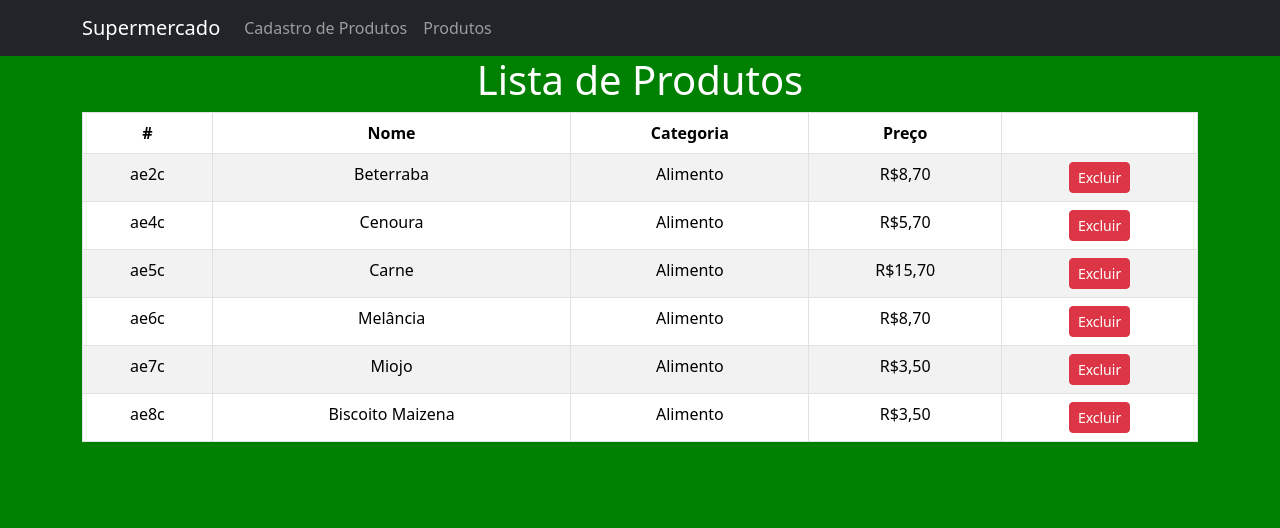
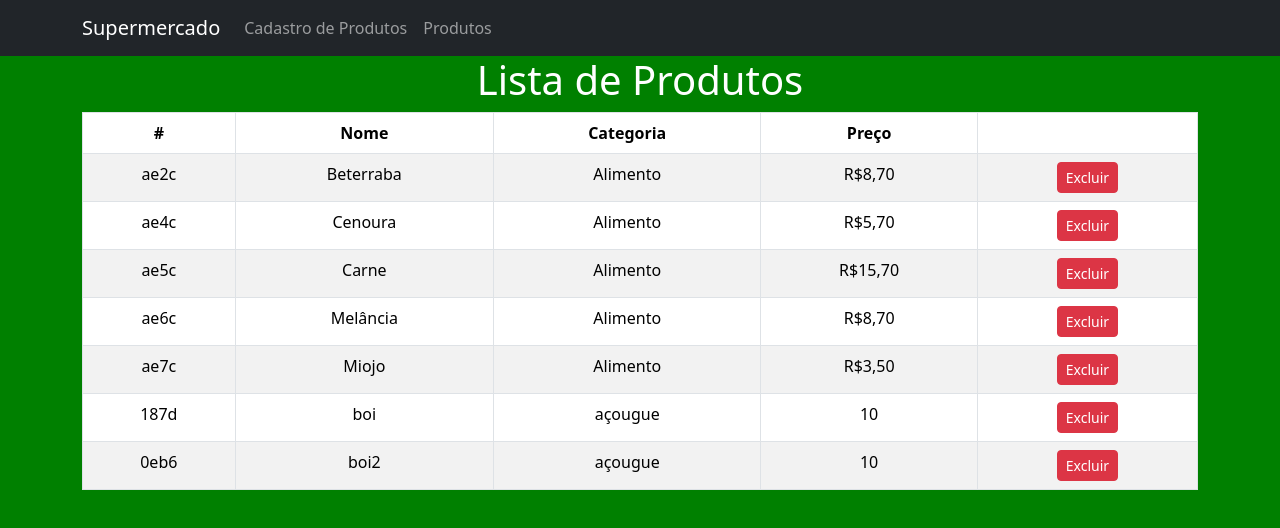
Before and after one commit to PedroIvo19/Prova-PedroIvo, a React (Create React App) app: page /produtos in a window 1280 px wide. Shown: the top 528 px of the page. Built offline with nearby package versions, Linux system fonts and the light colour scheme; data requests are answered from the project's data file.

Commit message:
Prova Recuperação

```diff
--- a/src/data/db.json
+++ b/src/data/db.json
@@ -4,37 +4,43 @@
       "id": "ae2c",
       "nome": "Beterraba",
       "categoria": "Alimento",
-      "preço": "R$8,70"
+      "preco": "R$8,70"
     },
     {
       "id": "ae4c",
       "nome": "Cenoura",
       "categoria": "Alimento",
-      "preço": "R$5,70"
+      "preco": "R$5,70"
     },
     {
       "id": "ae5c",
       "nome": "Carne",
       "categoria": "Alimento",
-      "preço": "R$15,70"
+      "preco": "R$15,70"
     },
     {
       "id": "ae6c",
       "nome": "Melância",
       "categoria": "Alimento",
-      "preço": "R$8,70"
+      "preco": "R$8,70"
     },
     {
       "id": "ae7c",
       "nome": "Miojo",
       "categoria": "Alimento",
-      "preço": "R$3,50"
+      "preco": "R$3,50"
     },
     {
-      "id": "ae8c",
-      "nome": "Biscoito Maizena",
-      "categoria": "Alimento",
-      "preço": "R$3,50"
+      "id": "187d",
+      "nome": "boi",
+      "categoria": "açougue",
+      "preco": "10"
+    },
+    {
+      "id": "0eb6",
+      "nome": "boi2",
+      "categoria": "açougue",
+      "preco": "10"
     }
   ]
 }
--- a/src/pages/CadastroProdutos.jsx
+++ b/src/pages/CadastroProdutos.jsx
@@ -1,19 +1,26 @@
 // src/pages/CadastroProdutos.jsx
 import React, { useContext, useState } from 'react';
-import { ProdutoContext } from '../context/ProdutoContext.jsx'; // Certifique-se de que está correto
 import { Button, Form, Row, Col } from 'react-bootstrap';
 import NavBar from '../components/NavBar';
+import ModalCadastrar from '../components/ModalCadastrar.jsx';
+
+const url = "http://localhost:5000/produtos";
 
 
 const CadastroProdutos = () => {
-  const { produtos, setProdutos } = useContext(ProdutoContext);
+  const { produtos, setProdutos } = useState([]);
   const [nome, setNome] = useState('');
   const [categoria, setCategoria] = useState('');
   const [preco, setPreco] = useState('');
 
-  const handleCadastrar = () => {
+  const handleCadastrar = async () => {
       const novoProduto = { nome, categoria, preco };
-      setProdutos([...produtos, novoProduto]); // Adiciona o novo produto à lista
+      const res = await fetch(url, {
+        method: "POST",
+        headers: { "Content-Type": "application/json" },
+        body: JSON.stringify(novoProduto),
+      });
+
       setNome('');
       setCategoria('');
       setPreco('');
@@ -28,7 +35,7 @@ const CadastroProdutos = () => {
                     <Form.Control
                         size="lg"
                         type="text"
-                        placeholder="Digite o produto"
+                        placeholder="ex: Carne"
                         value={nome}
                         onChange={(e) => setNome(e.target.value)}
                     />
@@ -40,7 +47,7 @@ const CadastroProdutos = () => {
                 <Col>
                     <Form.Control
                         type="text"
-                        placeholder="Digite sua categoria"
+                        placeholder="Alimento"
                         value={categoria}
                         onChange={(e) => setCategoria(e.target.value)}
                     />
@@ -53,7 +60,7 @@ const CadastroProdutos = () => {
                     <Form.Control
                         size="sm"
                         type="text"
-                        placeholder="Digite seu preço"
+                        placeholder="ex: R$10,00"
                         value={preco}
                         onChange={(e) => setPreco(e.target.value)}
                     />
--- a/src/pages/Produtos.jsx
+++ b/src/pages/Produtos.jsx
@@ -70,7 +70,7 @@ const Produtos = () => {
                 <td>{produto.id}</td>
                 <td>{produto.nome}</td>
                 <td>{produto.categoria}</td>
-                <td>{produto.preço}</td>
+                <td>{produto.preco}</td>
                 <td>
                   <ButtonGroup size="sm">
                     <Button
```
Also changed, not shown: anotacao.txt (added).
